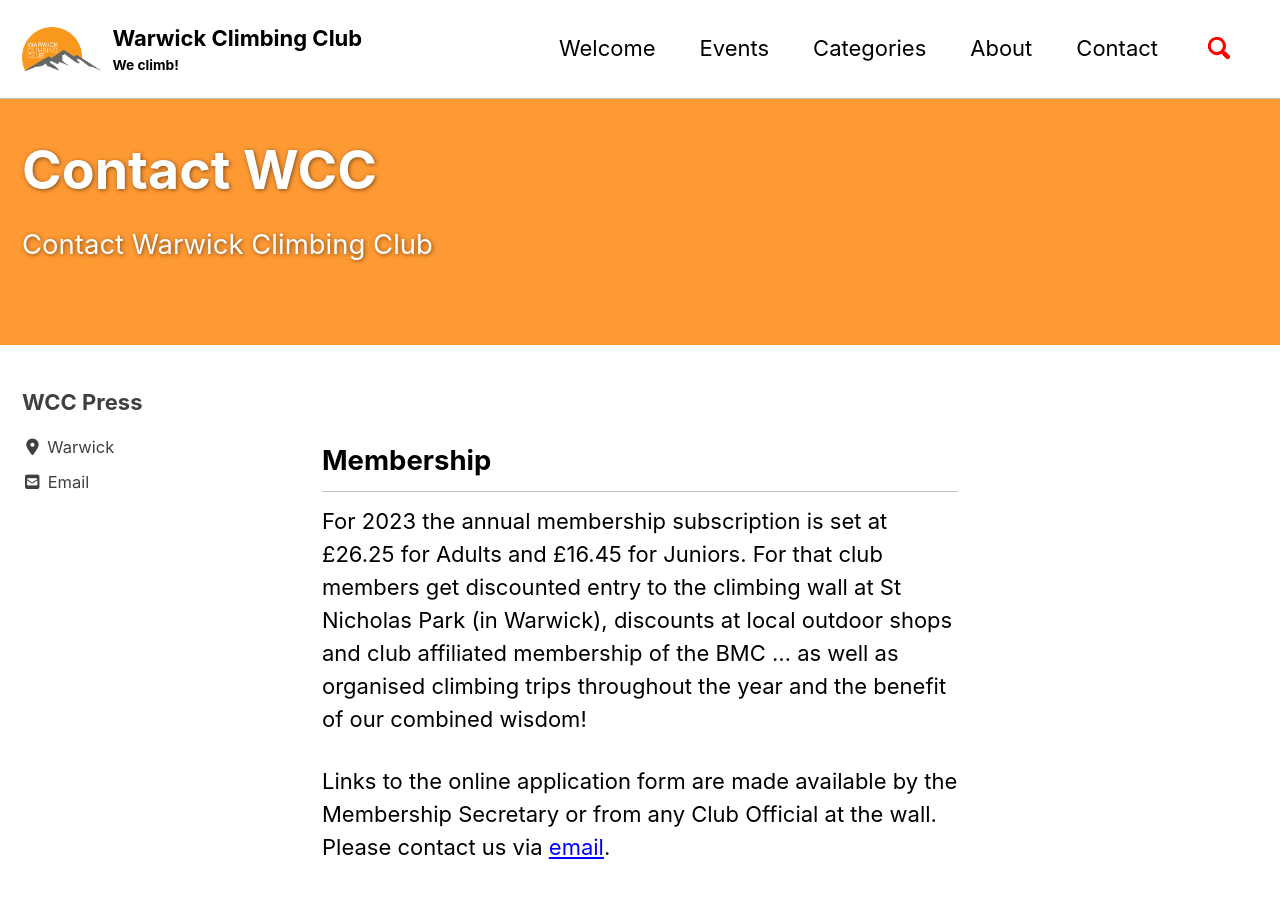
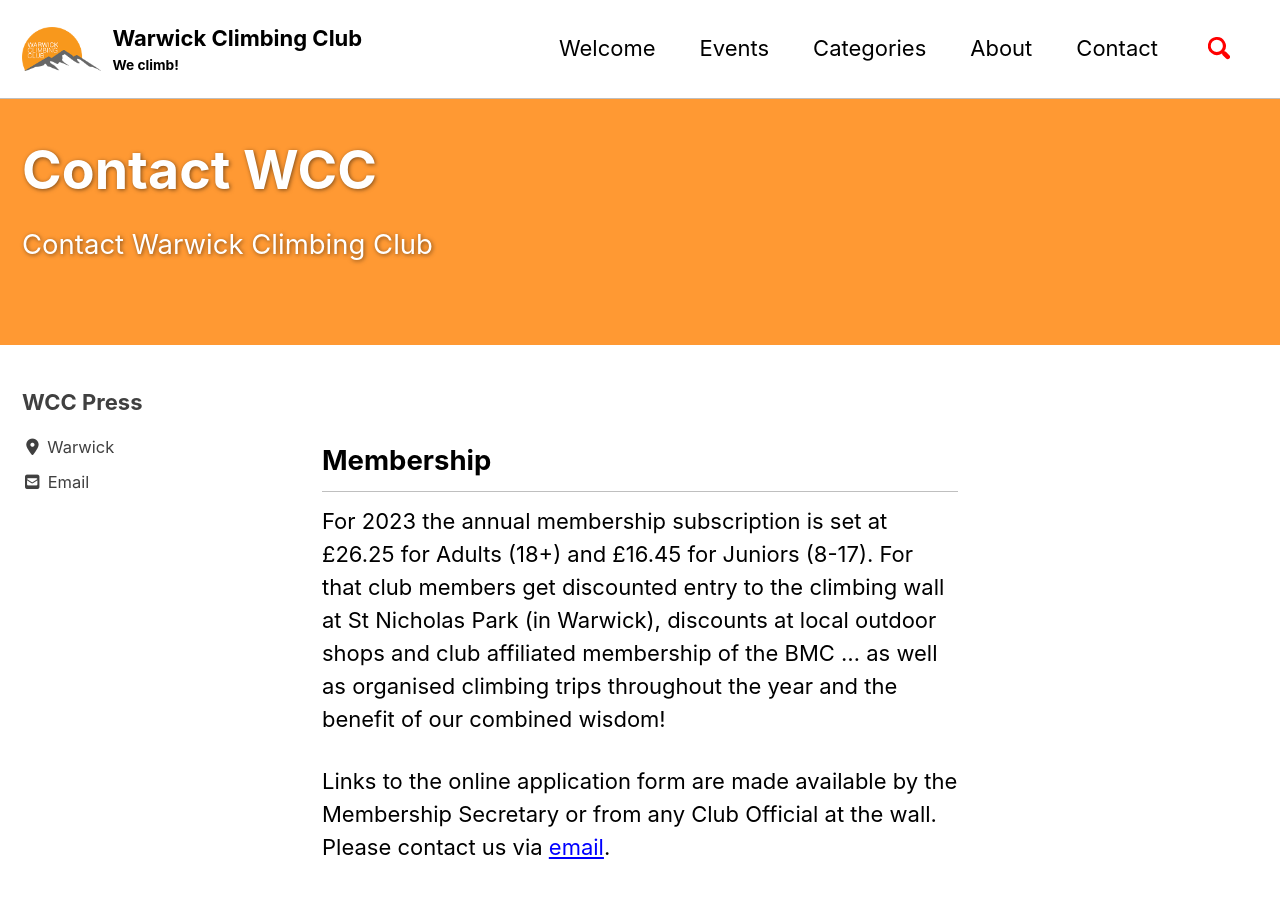
Before and after one commit to warwickclimbing/warwickclimbing.github.io, a Jekyll site: the page built from _pages/contact.md, in a window 1280 px wide and 900 px high. Built offline with Jekyll 4.4.1, drawn with Linux system fonts in a browser that asks for light colours; cached includes are drawn as plain includes; nearby versions of some CDN libraries.

Commit message:
Update contact.md

```diff
--- a/_pages/contact.md
+++ b/_pages/contact.md
@@ -7,7 +7,7 @@
 ---
 
 ## Membership
-For 2023 the annual membership subscription is set at £26.25 for Adults and £16.45 for Juniors. For that club members get discounted entry to the climbing wall at St Nicholas Park (in Warwick), discounts at local outdoor shops and club affiliated membership of the BMC ... as well as organised climbing trips throughout the year and the benefit of our combined wisdom!
+For 2023 the annual membership subscription is set at £26.25 for Adults (18+) and £16.45 for Juniors (8-17). For that club members get discounted entry to the climbing wall at St Nicholas Park (in Warwick), discounts at local outdoor shops and club affiliated membership of the BMC ... as well as organised climbing trips throughout the year and the benefit of our combined wisdom!
 
 Links to the online application form are made available by the Membership Secretary or from any Club Official at the wall. Please contact us via [email](mailto:membership@warwickclimbingclub.co.uk).
 
```
